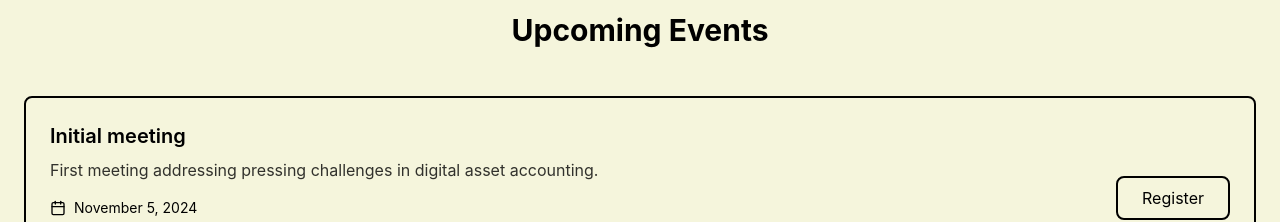
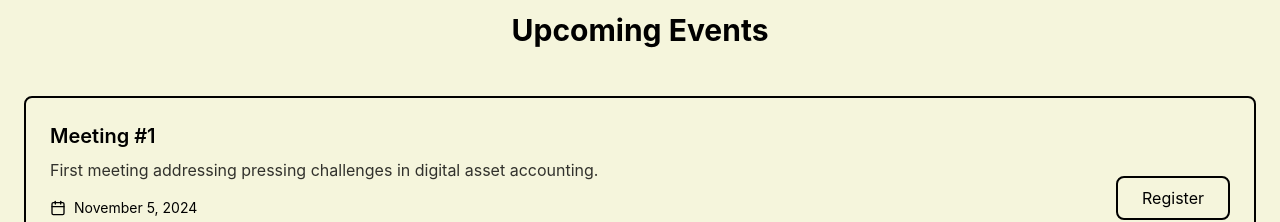
Before and after one commit to andrewfowl/w3aa, a React (Vite) app: page / in a window 1280 px wide. Shown: the part 960-1182 px from the top of the page. Built offline with nearby package versions, Linux system fonts and the light colour scheme.

Commit message:
Update events.ts

```diff
--- a/src/data/events.ts
+++ b/src/data/events.ts
@@ -1,7 +1,7 @@
 export const events = [
   {
     id: 'w3aa_01_11-05-2024',
-    title: 'Initial meeting',
+    title: 'Meeting #1',
     date: 'November 5, 2024',
     time: '1:00 PM PST',
     location: 'Virtual',
```
